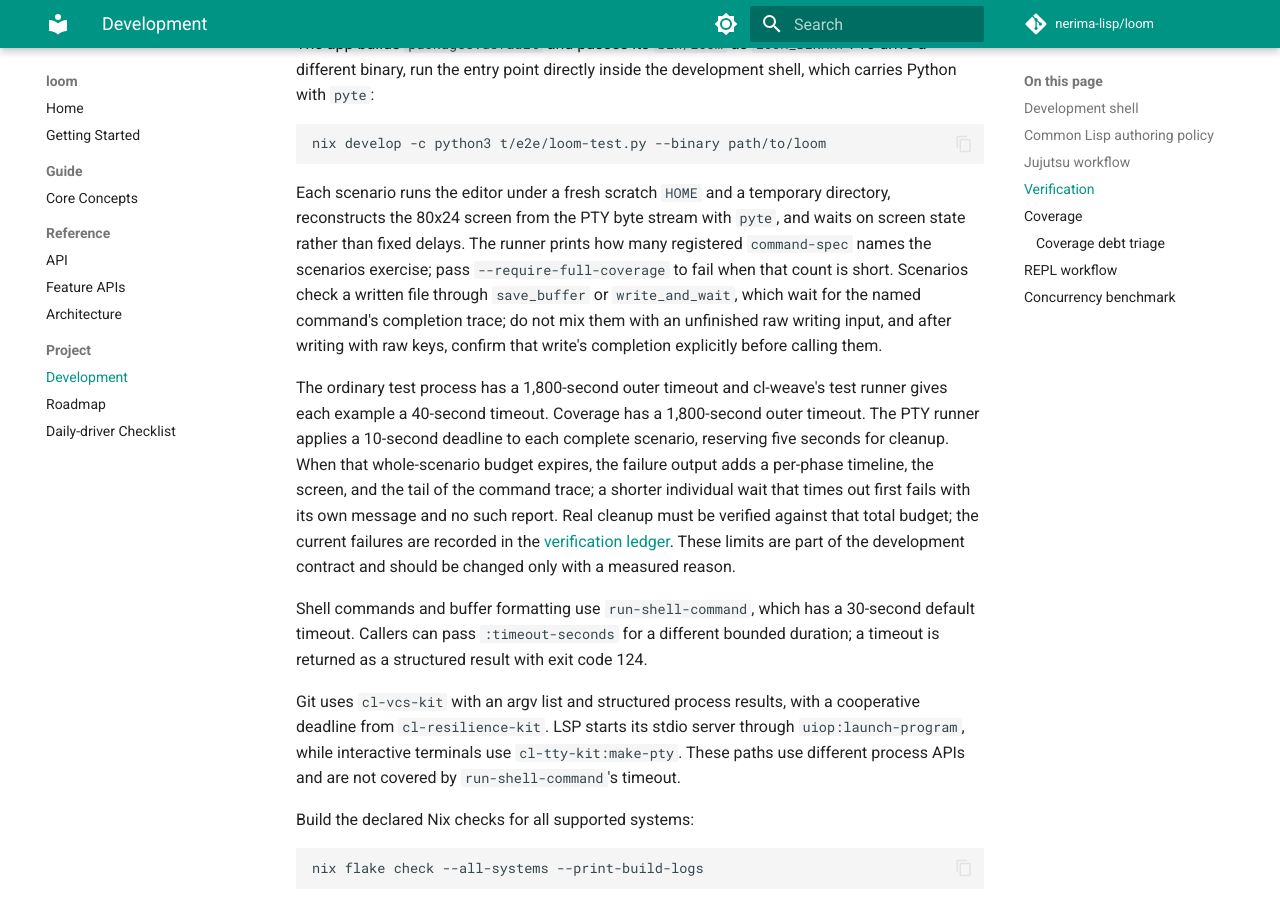
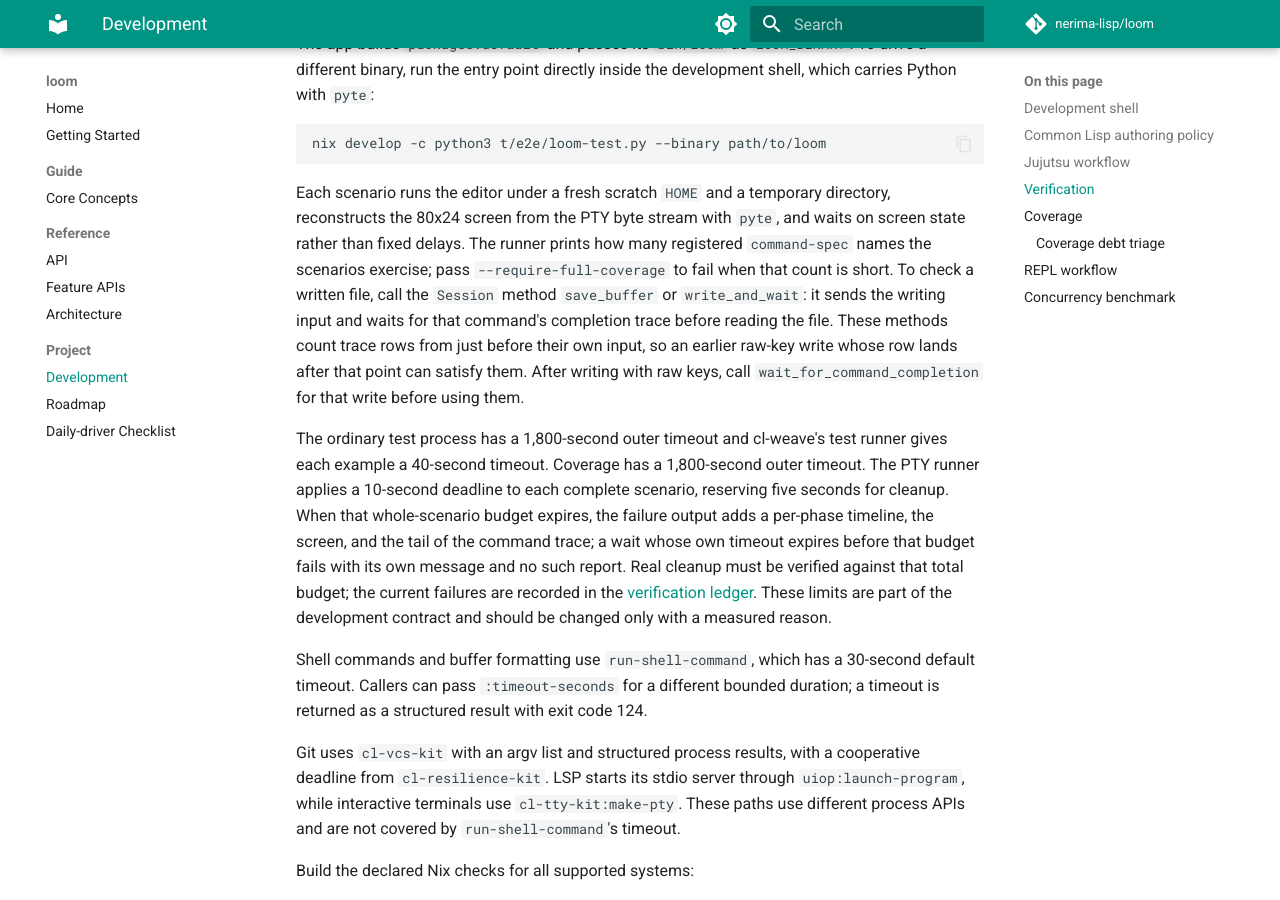
Before and after one commit to nerima-lisp/loom, an MkDocs documentation site: the page built from docs/src/project/development.md, in a window 1280 px wide and 900 px high, scrolled down 2444 px. Built offline with MkDocs 1.6.1 and Material for MkDocs 9.7.7, drawn with Linux system fonts in a browser that asks for light colours; comment, search, counter and statistics services are not loaded.

Commit message:
docs(e2e): clarify the explicit file-wait rule and timeout report scope

```diff
--- a/docs/src/project/development.md
+++ b/docs/src/project/development.md
@@ -128,19 +128,21 @@ Each scenario runs the editor under a fresh scratch `HOME` and a temporary
 directory, reconstructs the 80x24 screen from the PTY byte stream with
 `pyte`, and waits on screen state rather than fixed delays. The runner prints
 how many registered `command-spec` names the scenarios exercise; pass
-`--require-full-coverage` to fail when that count is short. Scenarios check a
-written file through `save_buffer` or `write_and_wait`, which wait for the
-named command's completion trace; do not mix them with an unfinished raw
-writing input, and after writing with raw keys, confirm that write's
-completion explicitly before calling them.
+`--require-full-coverage` to fail when that count is short. To check a written
+file, call the `Session` method `save_buffer` or `write_and_wait`: it sends the
+writing input and waits for that command's completion trace before reading the
+file. These methods count trace rows from just before their own input, so an
+earlier raw-key write whose row lands after that point can satisfy them. After writing
+with raw keys, call `wait_for_command_completion` for that write before using
+them.
 
 The ordinary test process has a 1,800-second outer timeout and cl-weave's test
 runner gives each example a 40-second timeout. Coverage has a 1,800-second
 outer timeout. The PTY runner applies a 10-second deadline to each complete
 scenario, reserving five seconds for cleanup. When that whole-scenario budget
 expires, the failure output adds a per-phase timeline, the screen, and the tail
-of the command trace; a shorter individual wait that times out first fails with
-its own message and no such report. Real cleanup must be verified
+of the command trace; a wait whose own timeout expires before that budget fails
+with its own message and no such report. Real cleanup must be verified
 against that total budget; the current failures are recorded in the
 [verification ledger](../notes/verification-ledger.md). These limits are part
 of the development contract and should be changed only with a measured reason.
```
